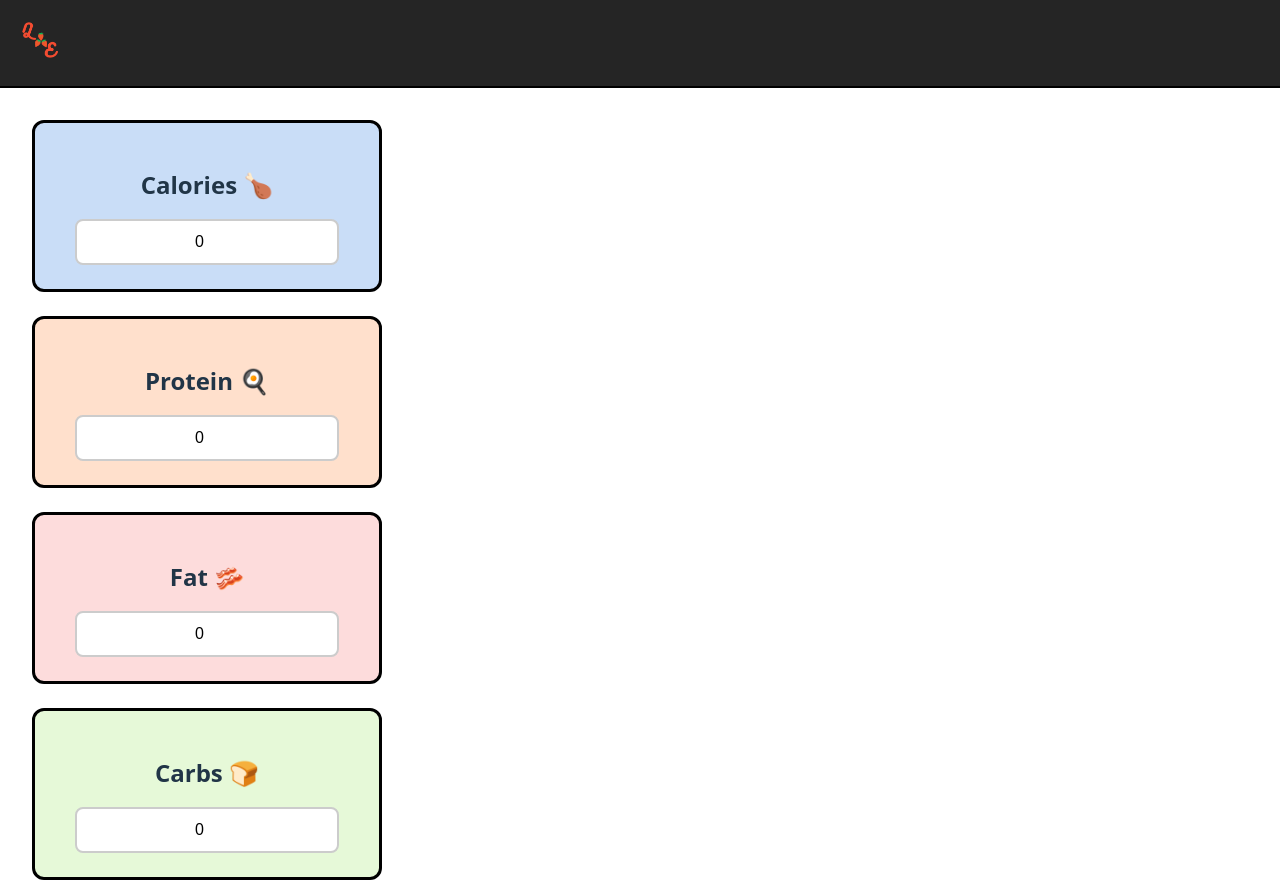
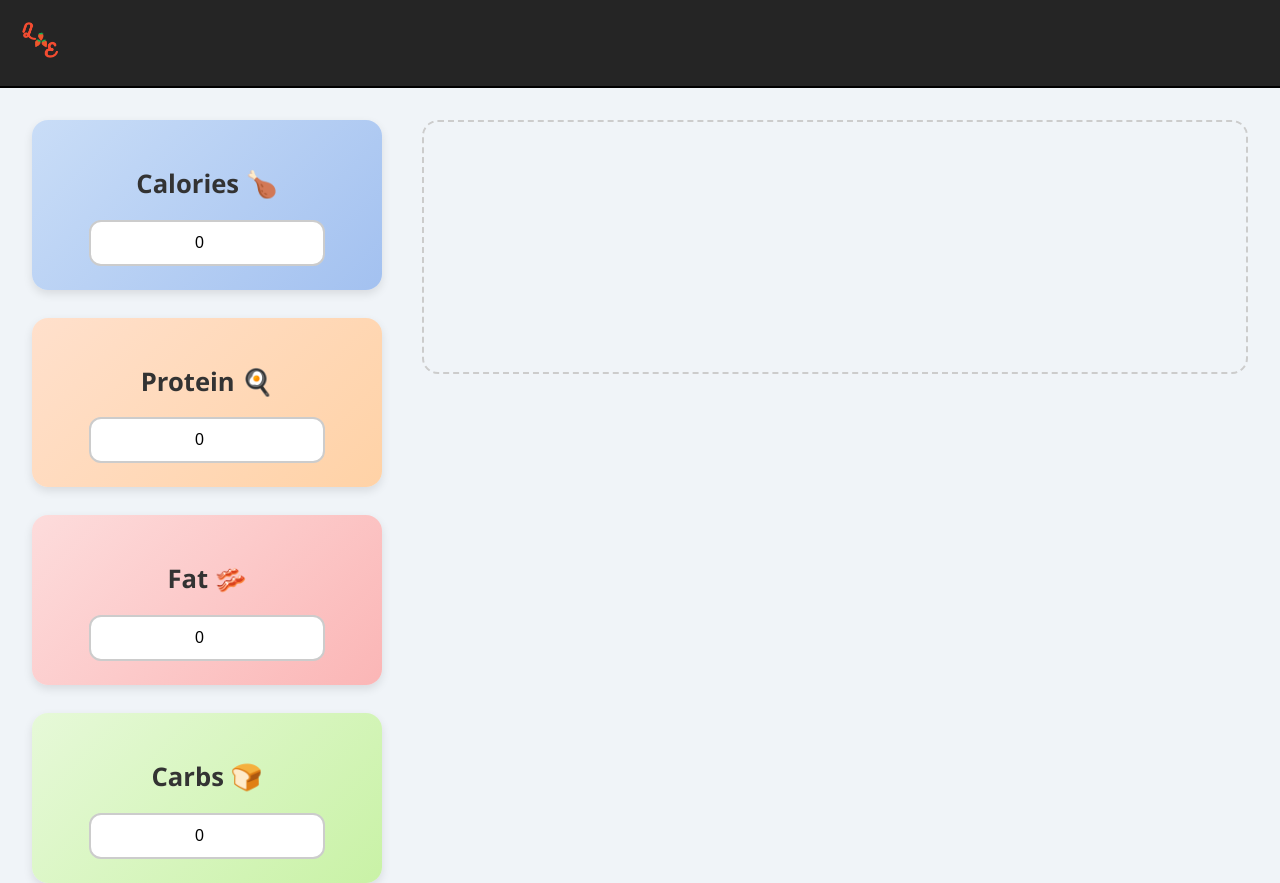
Before and after one commit to Lin8x/QuikNEasy, a React (Vite) app: page /planner in a window 1280 px wide. Built offline with nearby package versions, Linux system fonts and the light colour scheme.

Commit message:
Update Planner.css

```diff
--- a/src/Planner.css
+++ b/src/Planner.css
@@ -1,26 +1,31 @@
+/* Base container */
 .planner-container {
   display: flex;
   flex-direction: column;
   min-height: 100vh;
-  background: white;
+  background: #f0f4f8; /* soft light background */
+  font-family: "Segoe UI", Tahoma, Geneva, Verdana, sans-serif;
 }
 
+/* Navbar */
 .navbar-placeholder {
   width: 100%;
-  background: black;
+  background: #1e3a8a; /* deep blue */
   color: white;
   padding: 1rem;
   text-align: center;
   font-weight: bold;
+  font-size: 1.2rem;
+  box-shadow: 0 2px 6px rgba(0, 0, 0, 0.2);
 }
 
-/* Flex layout: inputs on the left, future content on the right */
+/* Flex layout: inputs left, content right */
 .planner-content {
   display: flex;
   flex-direction: row;
-  justify-content: flex-start; /* align to the left */
+  justify-content: flex-start;
   align-items: flex-start;
-  gap: 2rem;
+  gap: 2.5rem;
   margin-top: 2rem;
   padding: 0 2rem;
 }
@@ -29,42 +34,80 @@
 .stat-column {
   display: flex;
   flex-direction: column;
-  gap: 1.5rem;
-  width: 350px; /* keeps them compact */
+  gap: 1.75rem;
+  width: 350px;
 }
 
+/* Individual stat boxes */
 .stat-box {
-  background: #f9f9f9;
-  border: 3px solid black;
-  border-radius: 12px;
+  display: flex;
+  flex-direction: column;
+  justify-content: center;
+  align-items: center;
   padding: 1.5rem;
+  border-radius: 16px;
   text-align: center;
+  box-shadow: 0 4px 10px rgba(0, 0, 0, 0.1);
+  transition: transform 0.2s, box-shadow 0.2s;
+  cursor: pointer;
 }
 
+/* Hover effect */
+.stat-box:hover {
+  transform: translateY(-4px);
+  box-shadow: 0 8px 20px rgba(0, 0, 0, 0.15);
+}
+
+/* Headings */
 .stat-box h2 {
   margin-bottom: 1rem;
-  font-size: 1.5rem;
+  font-size: 1.6rem;
+  font-weight: 600;
+  color: #333;
 }
 
+/* Inputs */
 .stat-box input {
-  padding: 0.75rem;
-  border-radius: 8px;
+  padding: 0.75rem 1rem;
+  border-radius: 12px;
   border: 2px solid #ccc;
   font-size: 1rem;
-  width: 80%;
+  width: 100%;
+  max-width: 200px;
   text-align: center;
+  transition: border-color 0.2s, box-shadow 0.2s;
 }
 
-/* Unique background colors */
+/* Input focus */
+.stat-box input:focus {
+  outline: none;
+  border-color: #1e3a8a;
+  box-shadow: 0 0 6px rgba(30, 58, 138, 0.4);
+}
+
+/* Box colors with subtle gradients */
 .calories-box {
-  background: #c9ddf7;
+  background: linear-gradient(135deg, #c9ddf7, #a3c1f0);
 }
 .protein-box {
-  background: #ffe0cc;
+  background: linear-gradient(135deg, #ffe0cc, #ffd2a6);
 }
 .fat-box {
-  background: #fddcdc;
+  background: linear-gradient(135deg, #fddcdc, #fbb6b6);
 }
 .carbs-box {
-  background: #e6f9d8;
+  background: linear-gradient(135deg, #e6f9d8, #c9f2a6);
 }
+
+/* Right column placeholder */
+.right-side-placeholder {
+  flex: 1;
+  min-height: 250px;
+  border: 2px dashed #ccc;
+  border-radius: 16px;
+  display: flex;
+  justify-content: center;
+  align-items: center;
+  color: #888;
+  font-style: italic;
+}
```
